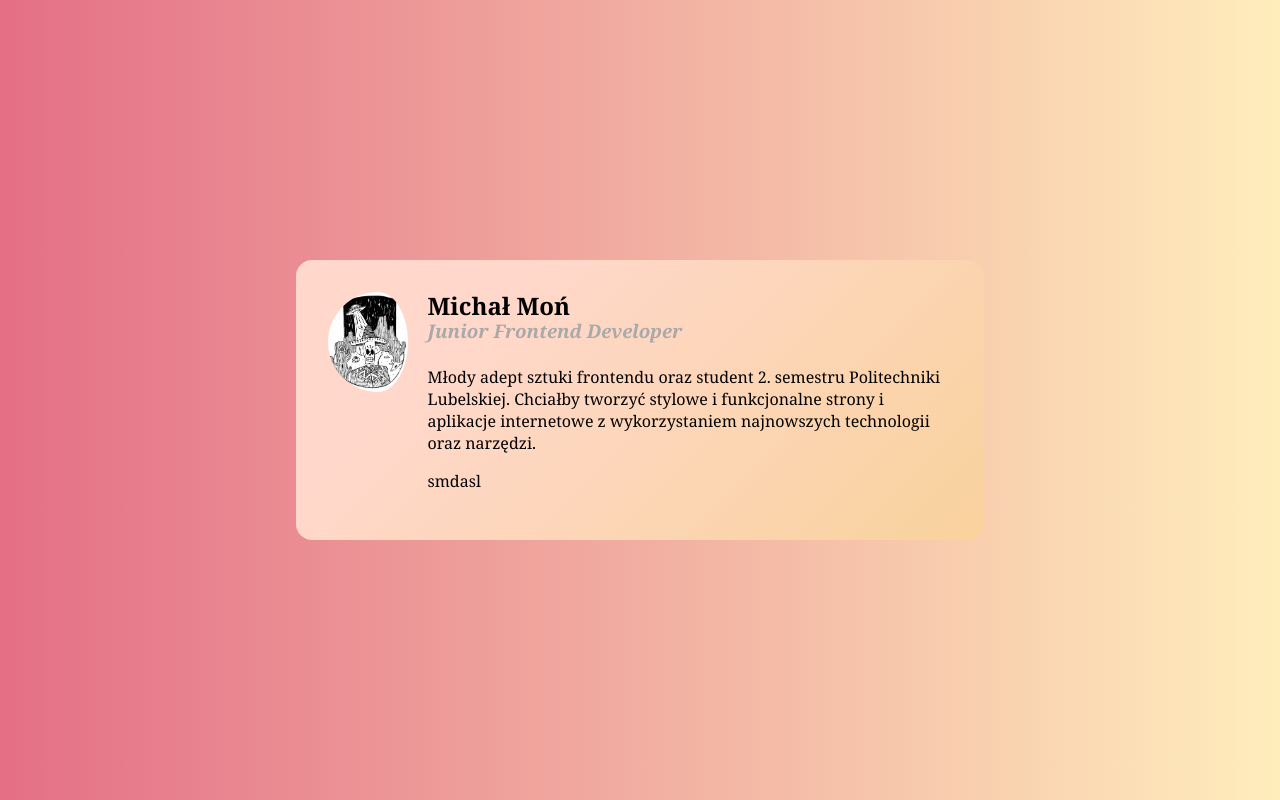
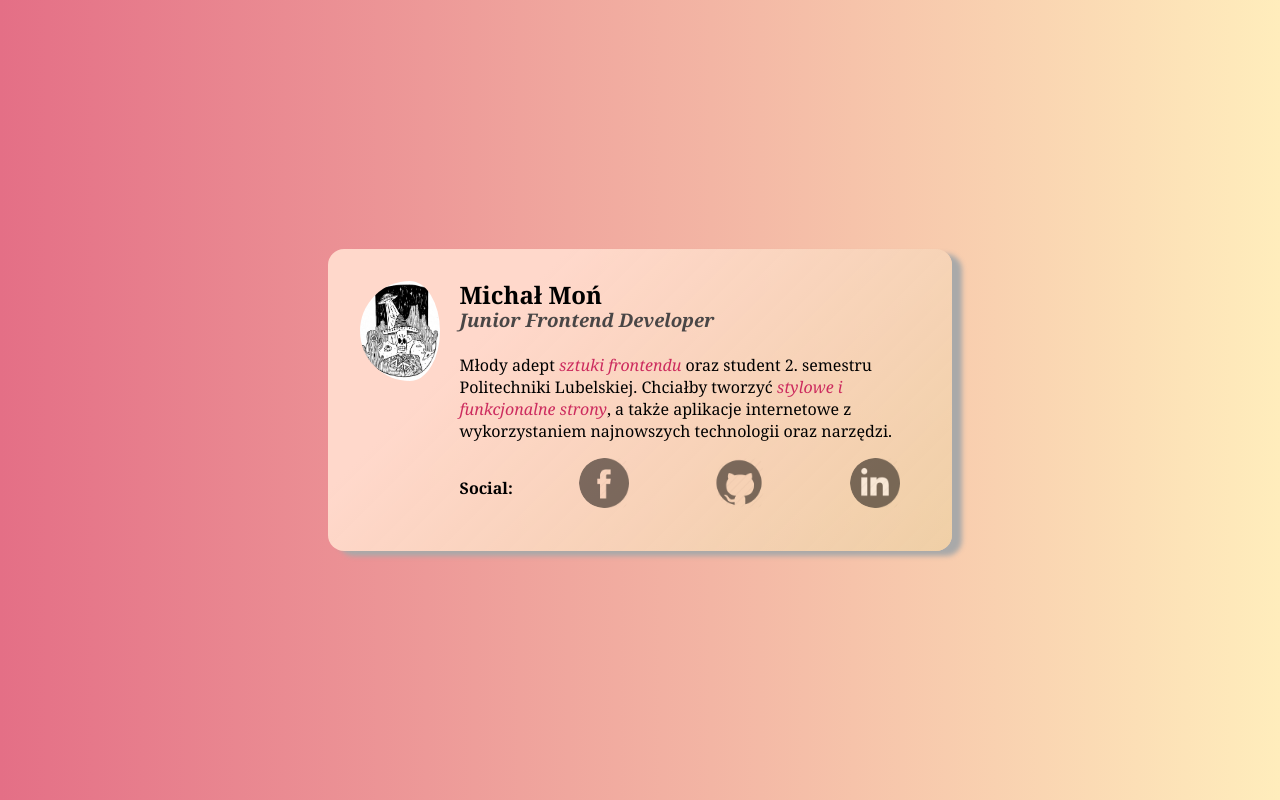
Before and after one commit to michal-mon/business-card-2020, a plain HTML site: page index.html in a window 1280 px wide. Drawn offline with Linux system fonts and the light colour scheme.

Commit message:
social added and stylized

```diff
--- a/index.html
+++ b/index.html
@@ -17,12 +17,17 @@
           </header>
           <h3>Junior Frontend Developer</h3>
           <p>
-            Młody adept sztuki frontendu oraz student 2. semestru Politechniki
-            Lubelskiej. Chciałby tworzyć stylowe i funkcjonalne strony i
+            Młody adept <em>sztuki frontendu</em> oraz student 2. semestru Politechniki
+            Lubelskiej. Chciałby tworzyć <em>stylowe i funkcjonalne strony</em>, a także
             aplikacje internetowe z wykorzystaniem najnowszych technologii oraz
             narzędzi.
           </p>
-          <p>smdasl</p>
+          <article class="social">
+              <h4>Social:</h4>
+              <a href="https://www.facebook.com/profile.php?id=100004056637935" target="_blank"><img class="social__logo" src="fb-logo.png" alt="Facebook"/></a>
+              <a href="https://github.com/michal-mon" target="_blank"><img class="social__logo" src="github-logo.png" alt="Github"/></a>
+              <a href="https://www.linkedin.com/in/micha%C5%82-mo%C5%84-66798a15b/" target="_blank"><img class="social__logo"src="linkedin-logo.png" alt="LinkedIn"/></a>
+          </article>
         </article>
       </div>
     </main>
--- a/style.css
+++ b/style.css
@@ -1,12 +1,13 @@
 .main{
-    width:624px;
-
+    min-width: 15vh;
+    max-width: 70vh;
     border-radius: 16px;
     padding: 32px;
     margin: 16px;
     display: flex;
-    background-color: #f9d39da2;
-    background-image: linear-gradient(315deg, #f9d29d 0%, #ffd8cb 74%);
+    background-color: #eed0a5a2;
+    background-image: linear-gradient(315deg, #eed0a5ad 0%, #ffd8cb 74%);
+    box-shadow: 10px 5px 5px darkgray;
 
 
 }
@@ -16,15 +17,38 @@
     font-family: Georgia, 'Times New Roman', Times, serif
 }
 
+.social{
+    font-weight: normal;
+    display: flex;
+    justify-content: space-between;
+}
+
+.social__logo{
+    opacity: 0.5;
+    width: 50px;
+    height: 50px;
+}
+
+.social__logo:hover{
+    opacity: 1;
+}
 h2{
     margin: 0;
+}
+
+em{
+
+  color: #cc2b5e; /* fallback for old browsers */
+  color: -webkit-linear-gradient(to left, #cc2b5e, #753a88); /* Chrome 10-25, Safari 5.1-6 */
+  color: linear-gradient(to left, #cc2b5e, #753a88); /* W3C, IE 10+/ Edge, Firefox 16+, Chrome 26+, Opera 12+, Safari 7+ */
+
 }
 
 h3{
     margin: 0;
     margin-bottom: 24px;
     font-style: italic;
-    color: darkgray;
+    color:#494646;
 }
 
 img{
```
Also changed, not shown: fb-logo.png (added), github-logo.png (added), linkedin-logo.png (added).
